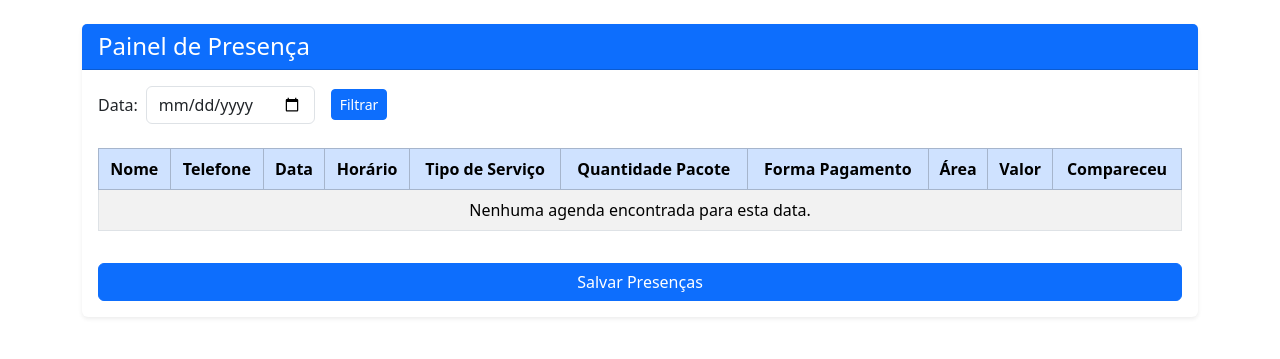
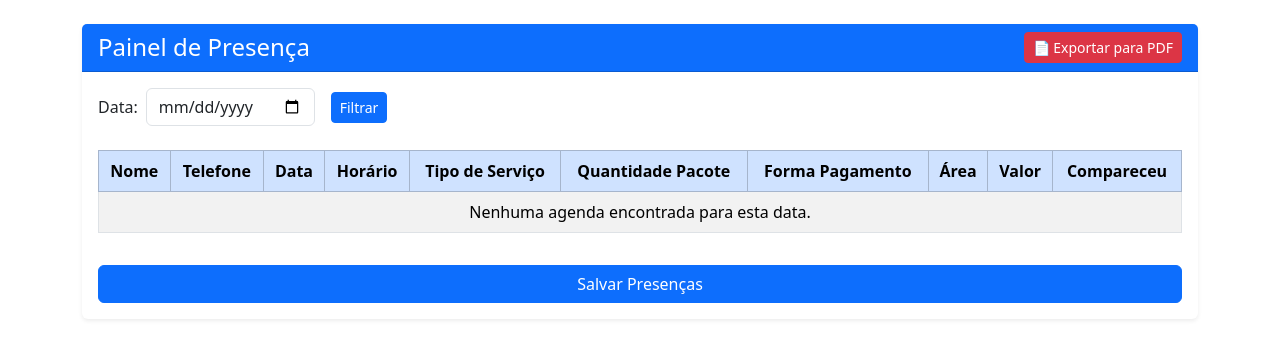
Before and after one commit to gleisonmedeiros/clinica_estetica, a Django app: page /painel-presenca/ in a window 1280 px wide. Shown: the part 56-415 px from the top of the page. Run offline with Django 5.2, Linux system fonts and the light colour scheme; data that the repository does not hold is empty.

Commit message:
Implementando no painel exportação do cliente

```diff
--- a/projeto_estetica/aplicativo/templates/painel.html
+++ b/projeto_estetica/aplicativo/templates/painel.html
@@ -7,8 +7,11 @@
     <div class="col-md-12">
         <div class="card shadow-sm border-0">
             <!-- Cabeçalho azul escuro com texto branco -->
-            <div class="card-header bg-primary text-white">
+            <div class="card-header bg-primary text-white d-flex justify-content-between align-items-center flex-wrap gap-2">
                 <h4 class="mb-0">Painel de Presença</h4>
+                <a href="{% url 'exportar_pdf' %}?data={{ data_selecionada|date:'Y-m-d' }}" class="btn btn-danger btn-sm">
+                    📄 Exportar para PDF
+                </a>
             </div>
             <div class="card-body">
 
@@ -18,7 +21,7 @@
                         {{ form.data.label_tag }}
                         {{ form.data }}
                     </div>
-                    <button type="submit" class="btn btn-primary btn-sm">Filtrar</button> <!-- btn-primary para azul -->
+                    <button type="submit" class="btn btn-primary btn-sm">Filtrar</button>
                 </form>
 
                 <!-- Tabela com header azul escuro, linhas com fundo branco e hover azul claro -->
@@ -27,7 +30,7 @@
                     <input type="hidden" name="data" value="{{ data_selecionada|date:'Y-m-d' }}">
 
                     <table class="table table-striped table-bordered text-center align-middle">
-                        <thead class="table-primary"> <!-- Usar table-primary para cabeçalho azul -->
+                        <thead class="table-primary">
                             <tr>
                                 <th>Nome</th>
                                 <th>Telefone</th>
@@ -54,8 +57,8 @@
                                 <td>{{ agenda.horario }}</td>
                                 <td>{{ agenda.tipo_pacote }}</td>
                                 <td>{{ agenda.quantidade_pacote }}</td>
+                                <td>{{ agenda.forma_pagamento }}</td>
                                 <td>{{ agenda.area }}</td>
-                                <td>{{ agenda.forma_pagamento }}</td>
                                 <td>{{ agenda.valor }}</td>
                                 <td>
                                     <input type="checkbox" name="presenca_{{ agenda.id }}" {% if agenda.presenca %}checked{% endif %}>
@@ -69,7 +72,7 @@
                         </tbody>
                     </table>
 
-                    <button type="submit" class="btn btn-primary mt-3 w-100">Salvar Presenças</button> <!-- btn-primary para azul -->
+                    <button type="submit" class="btn btn-primary mt-3 w-100">Salvar Presenças</button>
                 </form>
 
             </div>
--- a/projeto_estetica/aplicativo/urls.py
+++ b/projeto_estetica/aplicativo/urls.py
@@ -7,4 +7,5 @@ urlpatterns = [
     path('autocomplete-cliente/', views.autocomplete_cliente, name='autocomplete_cliente'),
     path('cadastro-agenda/', views.cadastro_agenda, name='cadastro_agenda'),
     path('relatorio-presenca/', views.relatorio_presenca, name='relatorio_presenca'),
+    path('painel/exportar-pdf/', views.exportar_pdf, name='exportar_pdf'),
 ]
--- a/projeto_estetica/aplicativo/views.py
+++ b/projeto_estetica/aplicativo/views.py
@@ -4,6 +4,14 @@ from .models import Agenda, Cliente, Painel
 from .forms import AgendaForm, PainelFiltroForm
 from django.views.decorators.http import require_http_methods
 from datetime import date
+from reportlab.platypus import SimpleDocTemplate, Table, TableStyle, Paragraph
+from reportlab.lib.pagesizes import A4, landscape
+from reportlab.lib import colors
+from reportlab.lib.styles import getSampleStyleSheet
+from django.http import HttpResponse
+from reportlab.platypus import Paragraph, Spacer
+from reportlab.lib.styles import ParagraphStyle
+from reportlab.lib.units import cm
 
 
 def cadastro_agenda(request):
@@ -98,6 +106,69 @@ def painel_presenca(request):
     })
 
 
+@require_http_methods(["GET"])
+def exportar_pdf(request):
+    data_str = request.GET.get('data')
+    try:
+        data_selecionada = date.fromisoformat(data_str) if data_str else date.today()
+    except ValueError:
+        data_selecionada = date.today()
+
+    agendas = Agenda.objects.filter(data=data_selecionada).order_by('horario')
+
+    response = HttpResponse(content_type='application/pdf')
+    response['Content-Disposition'] = f'attachment; filename="Clientes_{data_selecionada}.pdf"'
+
+    buffer = []
+    doc = SimpleDocTemplate(response, pagesize=landscape(A4))
+    styles = getSampleStyleSheet()
+
+    data = [[
+        "Nome", "Telefone", "Data", "Horário", "Tipo", "Qtde", "Área", "Forma Pagamento", "Valor"
+    ]]
+
+    for agenda in agendas:
+        painel = Painel.objects.filter(agenda=agenda).first()
+        data.append([
+            agenda.cliente.nome if agenda.cliente else '',
+            agenda.cliente.telefone if agenda.cliente else '',
+            agenda.data.strftime('%d/%m/%Y'),
+            agenda.horario.strftime('%H:%M'),
+            agenda.tipo_pacote,
+            agenda.quantidade_pacote,
+            agenda.cliente.area if agenda.cliente else '',
+            agenda.forma_pagamento,
+            f"R$ {agenda.valor:.2f}",
+        ])
+
+    tabela = Table(data, repeatRows=1)
+    tabela.setStyle(TableStyle([
+        ('BACKGROUND', (0, 0), (-1, 0), colors.HexColor('#0d6efd')),
+        ('TEXTCOLOR', (0, 0), (-1, 0), colors.white),
+        ('GRID', (0, 0), (-1, -1), 0.5, colors.grey),
+        ('FONTNAME', (0, 0), (-1, 0), 'Helvetica-Bold'),
+        ('ALIGN', (0, 0), (-1, -1), 'CENTER'),
+        ('FONTSIZE', (0, 0), (-1, -1), 9),
+        ('ROWBACKGROUNDS', (0, 1), (-1, -1), [colors.white, colors.HexColor("#f2f2f2")])
+    ]))
+    # Estilo customizado centralizado
+    titulo_style = ParagraphStyle(
+        name='TituloCentralizado',
+        parent=styles['Heading2'],
+        alignment=1,  # 0=left, 1=center, 2=right
+        spaceAfter=1 * cm  # Espaço abaixo do título
+    )
+
+    # Título centralizado com espaçamento
+    buffer.append(Paragraph(f"Clientes do dia - {data_selecionada.strftime('%d/%m/%Y')}", titulo_style))
+    buffer.append(tabela)
+
+    # Gera o PDF
+    doc.build(buffer)
+
+    return response
+
+
 def editar_agenda(request, pk):
     agenda = get_object_or_404(Agenda, pk=pk)
 
```
